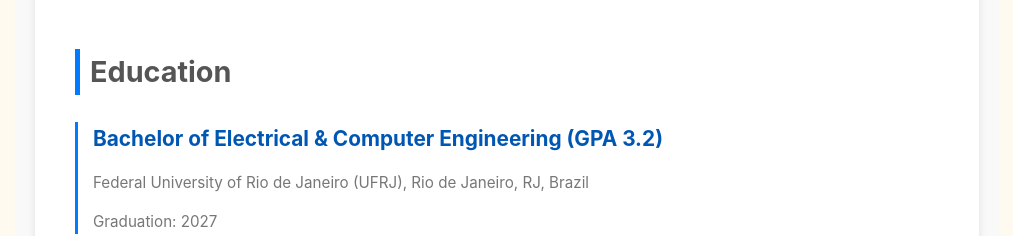
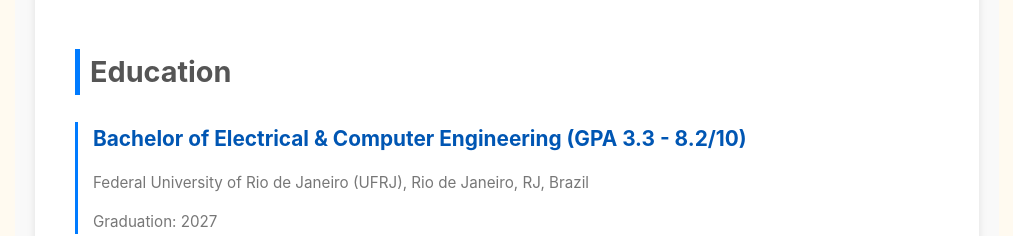
Before and after one commit to Cerne17/portfolio-fullstack, a React (Create React App) app in the folder frontend/: page / in a window 1280 px wide. Shown: the part 2680-2916 px from the top of the page, without its empty margins (133-1146 px from the left). Built offline with nearby package versions, Linux system fonts and the light colour scheme.

Commit message:
chore: updates my gpa

```diff
--- a/frontend/src/components/AboutMe/AboutMe.tsx
+++ b/frontend/src/components/AboutMe/AboutMe.tsx
@@ -120,7 +120,7 @@ const AboutMe: React.FC = () => {
           <h3 className={styles.subsectionTitle}>Education</h3>
           <div className={styles.educationItem}>
             <h4 className={styles.educationDegree}>
-              Bachelor of Electrical & Computer Engineering (GPA 3.2)
+              Bachelor of Electrical & Computer Engineering (GPA 3.3 - 8.2/10)
             </h4>
             <p className={styles.educationInstitution}>
               Federal University of Rio de Janeiro (UFRJ), Rio de Janeiro, RJ,
```
